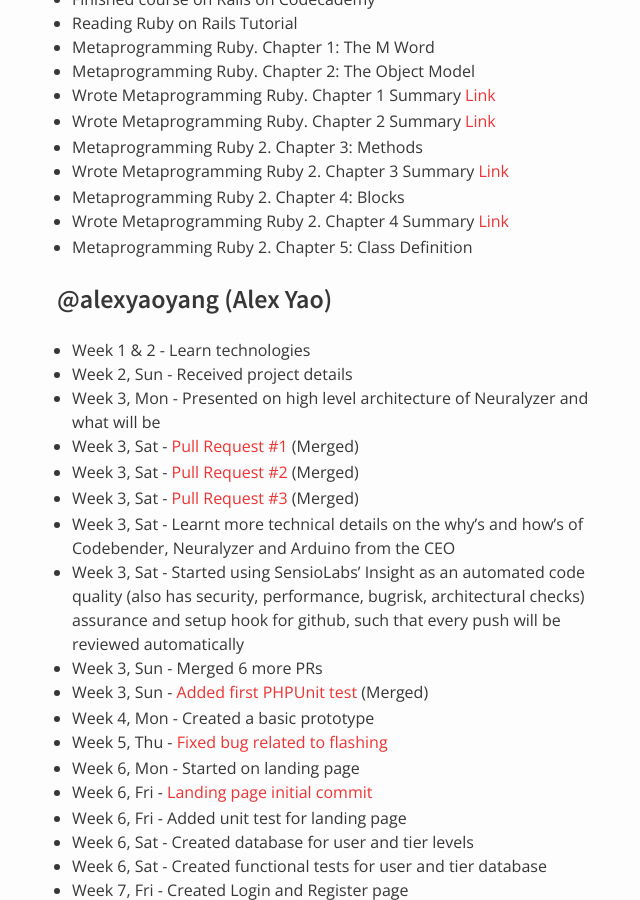
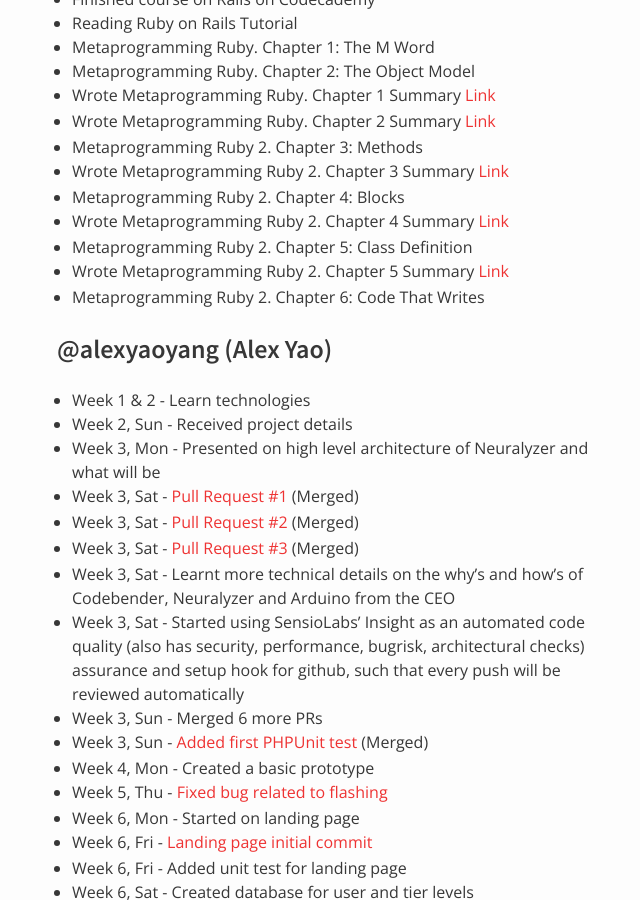
Before and after one commit to nus-oss/cs3281-AY1516S2-website, a Jekyll site: the page built from teams/codebender.md, in a window 1280 px wide and 900 px high, scrolled down 9332 px. Shown: the whole window, without its empty margins (313-953 px from the left). Built offline with Jekyll 4.4.1, drawn with Linux system fonts in a browser that asks for light colours.

Commit message:
Update Seokmin's progress

```diff
--- a/teams/codebender.md
+++ b/teams/codebender.md
@@ -286,6 +286,8 @@
  * Metaprogramming Ruby 2. Chapter 4: Blocks
  * Wrote Metaprogramming Ruby 2. Chapter 4 Summary [Link](http://moonmoon3281.blogspot.sg/2016/03/metaprogramming-ruby-2-chapter-4-summary.html)
  * Metaprogramming Ruby 2. Chapter 5: Class Definition
+ * Wrote Metaprogramming Ruby 2. Chapter 5 Summary [Link](http://moonmoon3281.blogspot.sg/2016/03/metaprogramming-ruby-2-chapter-5-summary.html)
+ * Metaprogramming Ruby 2. Chapter 6: Code That Writes
 
 ### @alexyaoyang (Alex Yao)
 * Week 1 & 2 - Learn technologies
```
